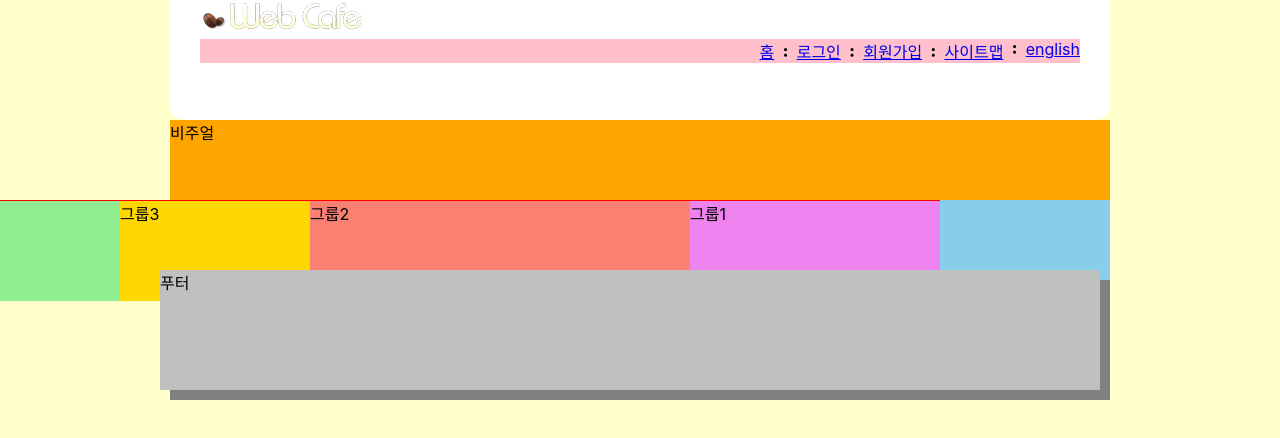
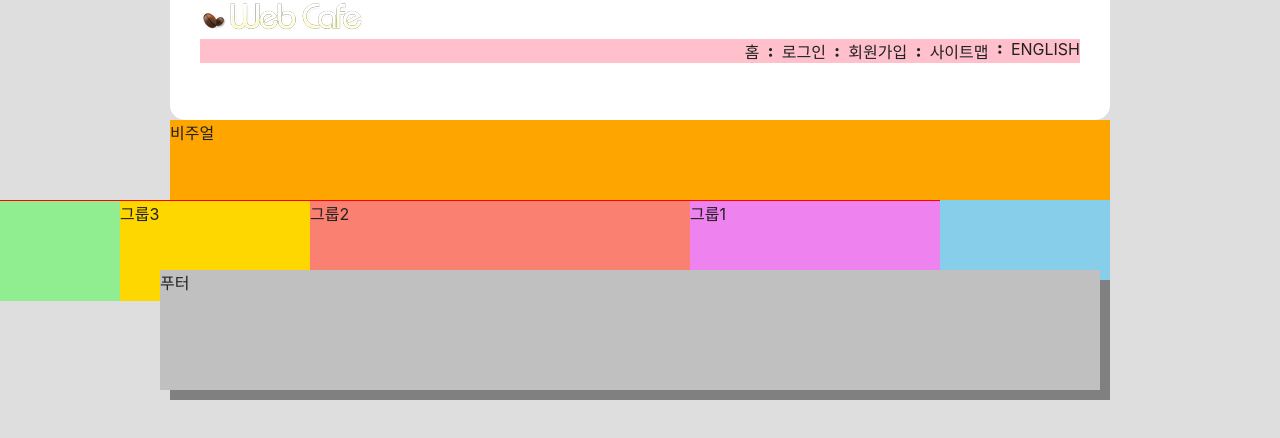
Before and after one commit to nahee09/HTML5, a website: page index.html in a window 1280 px wide. Drawn offline with Linux system fonts and the light colour scheme; a web font is replaced by a local one.

Commit message:
상단메뉴 언더라인, 글자색상, 대문자로 변경

```diff
--- a/styles/style.css
+++ b/styles/style.css
@@ -9,9 +9,16 @@
   box-sizing: border-box;
 }
 
+/*링크 스타일*/
+a{
+  color: inherit;
+  text-decoration: none;
+}
+
 /* 본문 스타일 */
 body {
-  background: #ffc;
+  color: #212121;
+  background: rgb(222, 222, 222);
   font-family: "Pretendard Variable", Pretendard, -apple-system,
     BlinkMacSystemFont, system-ui, Roboto, "Helvetica Neue", "Segoe UI",
     "Apple SD Gothic Neo", "Noto Sans KR", "Malgun Gothic", "Apple Color Emoji",
@@ -72,6 +79,10 @@ body {
   text-align: center;
 }  */
 
+.member a{
+  text-transform: uppercase;
+}
+
 
 /* 비주얼 */
 .visual {
```
